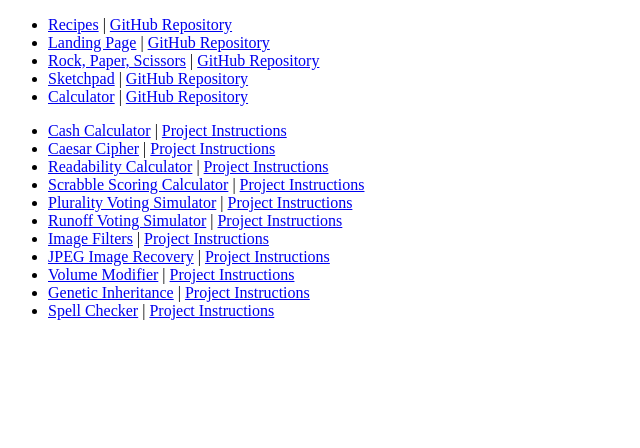
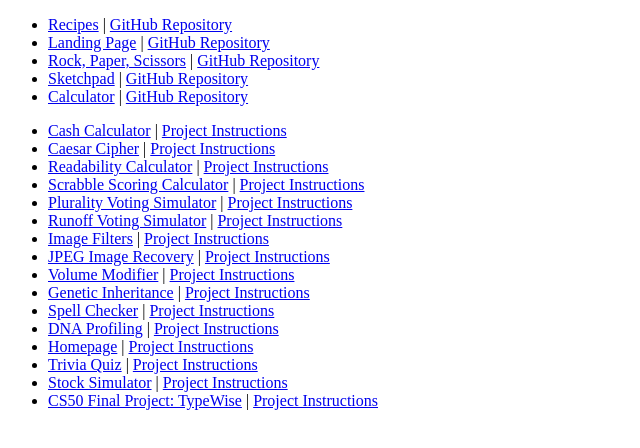
Before and after one commit to DylanM3/portfolio, a plain HTML site: page index.html in a window 1280 px wide. Shown: the whole page, without its empty margins (0-640 px from the left). Drawn offline with Linux system fonts and the light colour scheme.

Commit message:
Add new project links to index.html

```diff
--- a/index.html
+++ b/index.html
@@ -28,6 +28,11 @@
             <li><a href="https://github.com/dlanmoore/cs50-volume" target="_blank" rel="noopener noreferrer">Volume Modifier</a> | <a href="https://cs50.harvard.edu/x/2025/psets/4/volume/" target="_blank" rel="noopener noreferrer">Project Instructions</a></li>
             <li><a href="https://github.com/dlanmoore/cs50-inheritance" target="_blank" rel="noopener noreferrer">Genetic Inheritance</a> | <a href="https://cs50.harvard.edu/x/2025/psets/5/inheritance/" target="_blank" rel="noopener noreferrer">Project Instructions</a></li>
             <li><a href="https://github.com/dlanmoore/cs50-speller" target="_blank" rel="noopener noreferrer">Spell Checker</a> | <a href="https://cs50.harvard.edu/x/2025/psets/5/speller/" target="_blank" rel="noopener noreferrer">Project Instructions</a></li>
+            <li><a href="https://github.com/dlanmoore/cs50-dna" target="_blank" rel="noopener noreferrer">DNA Profiling</a> | <a href="https://cs50.harvard.edu/x/2025/psets/6/dna/" target="_blank" rel="noopener noreferrer">Project Instructions</a></li>
+            <li><a href="https://github.com/dlanmoore/cs50-homepage" target="_blank" rel="noopener noreferrer">Homepage</a> | <a href="https://cs50.harvard.edu/x/2025/psets/8/homepage/" target="_blank" rel="noopener noreferrer">Project Instructions</a></li>
+            <li><a href="https://github.com/dlanmoore/cs50-trivia" target="_blank" rel="noopener noreferrer">Trivia Quiz</a> | <a href="https://cs50.harvard.edu/x/2025/psets/8/trivia/" target="_blank" rel="noopener noreferrer">Project Instructions</a></li>
+            <li><a href="https://github.com/dlanmoore/cs50-finance" target="_blank" rel="noopener noreferrer">Stock Simulator</a> | <a href="https://cs50.harvard.edu/x/2025/psets/9/finance/" target="_blank" rel="noopener noreferrer">Project Instructions</a></li>
+            <li><a href="https://github.com/dlanmoore/cs50-project" target="_blank" rel="noopener noreferrer">CS50 Final Project: TypeWise</a> | <a href="https://cs50.harvard.edu/x/2025/project/" target="_blank" rel="noopener noreferrer">Project Instructions</a></li>
         </ul>
     </div>
 </body>
```
